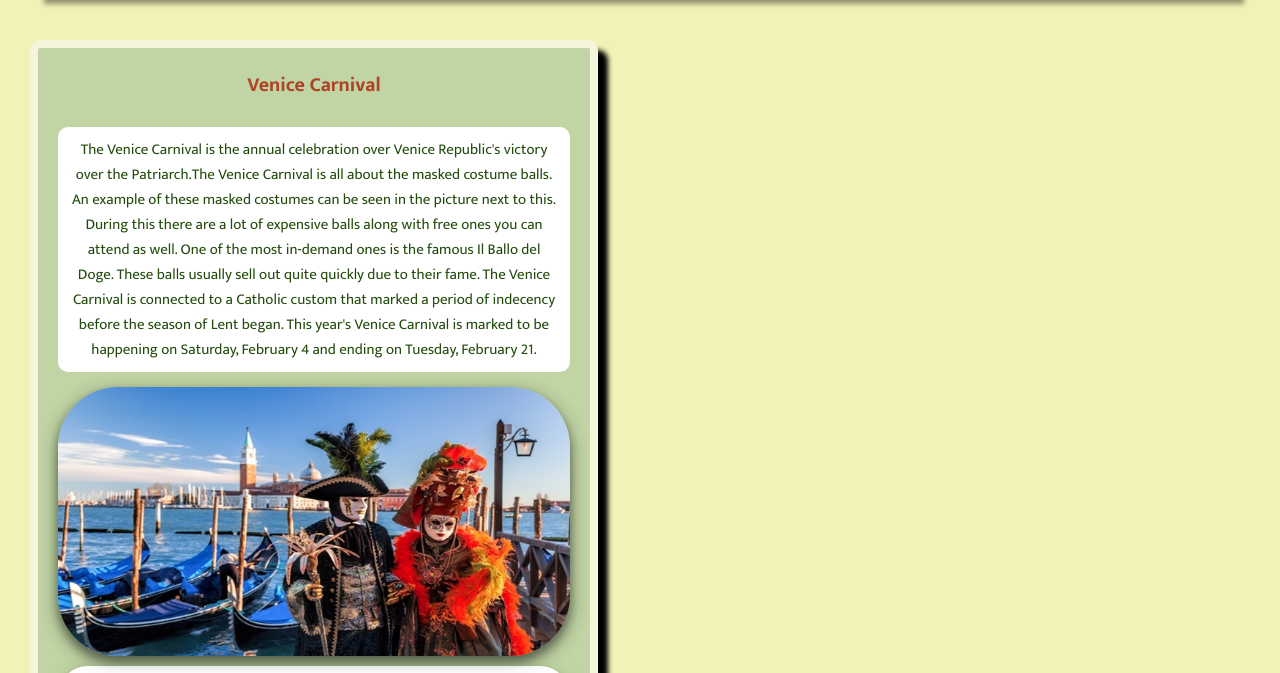
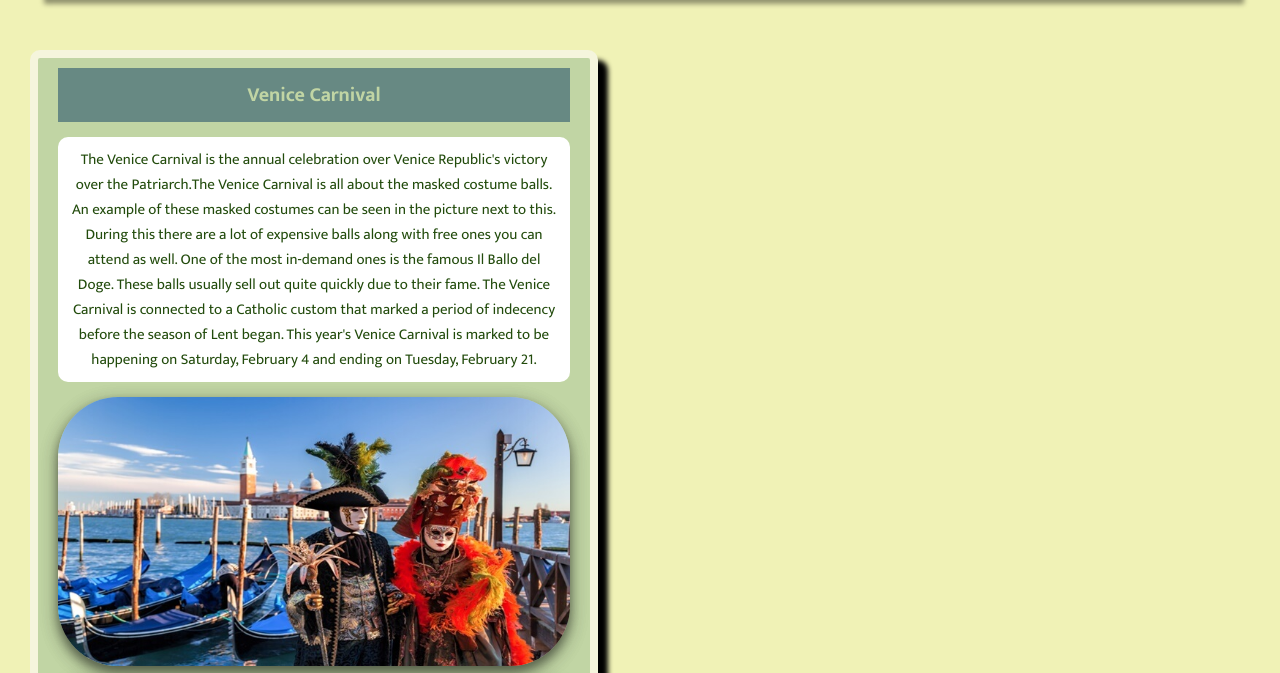
Before and after one commit to CSF2223/holidaydesign-MouanesGabriella, a plain HTML site: page index.html in a window 1280 px wide. In both pictures the pointer is over the element "Venice Carnival". Shown: the part 101-774 px from the top of the page. Drawn offline with Linux system fonts and the light colour scheme.

Commit message:
Submit for grading

```diff
--- a/style.css
+++ b/style.css
@@ -44,7 +44,7 @@ cite{
 .Goofball {
     background-color: #C1D5A4;
     color: #224B0C;
-    margin: 4rem 3rem;
+    margin: 5rem 3rem;
     padding: 1rem 2rem;
     text-align: center;
     box-shadow: 10px 10px 5px #000;
@@ -84,10 +84,10 @@ cite{
 
 }
 
-.title:hover h2{
-    color:#678983;
-    box-shadow: inset 2000px 0 0 0 #e6d5a5;
-    transition: color.3s ease-in-out, box-shadow .2s ease-in-out;
+.title:hover {
+  background-color: #678983;
+  color:#C1D5A4;
+  transition: color.3s ease-in-out, box-shadow .2s ease-in-out;
 }
 
 
@@ -101,7 +101,7 @@ cite{
 
 @media (min-width: 800px){
        .holidays {
-         display: flex;
+        display: flex;
         flex-direction:row;
         justify-content:center;
         flex-wrap: wrap;
@@ -111,8 +111,8 @@ cite{
         max-width:40%;
 }
 
-}
 
 img:hover {
     transform: scale(1.15);
 }
+}
```
